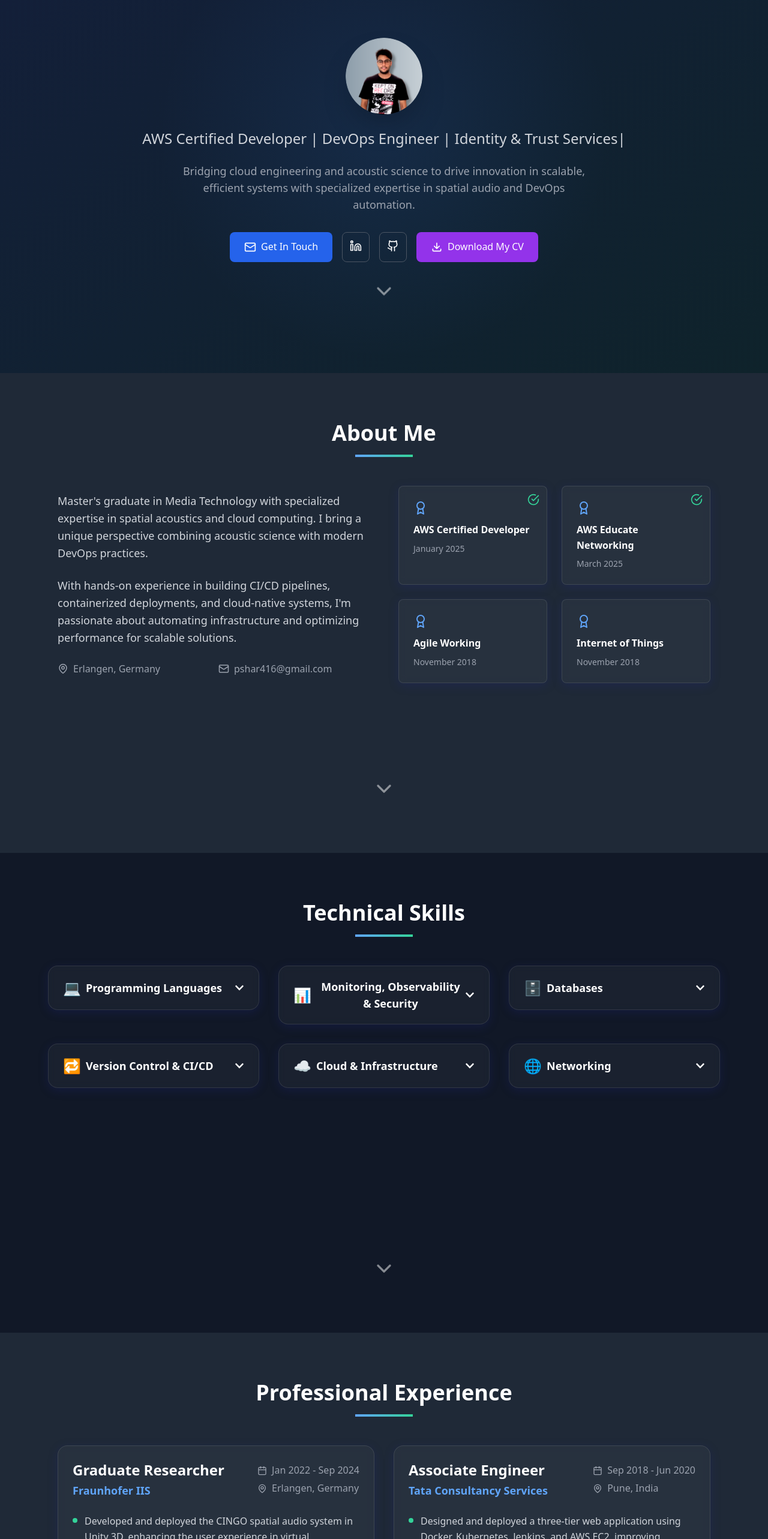
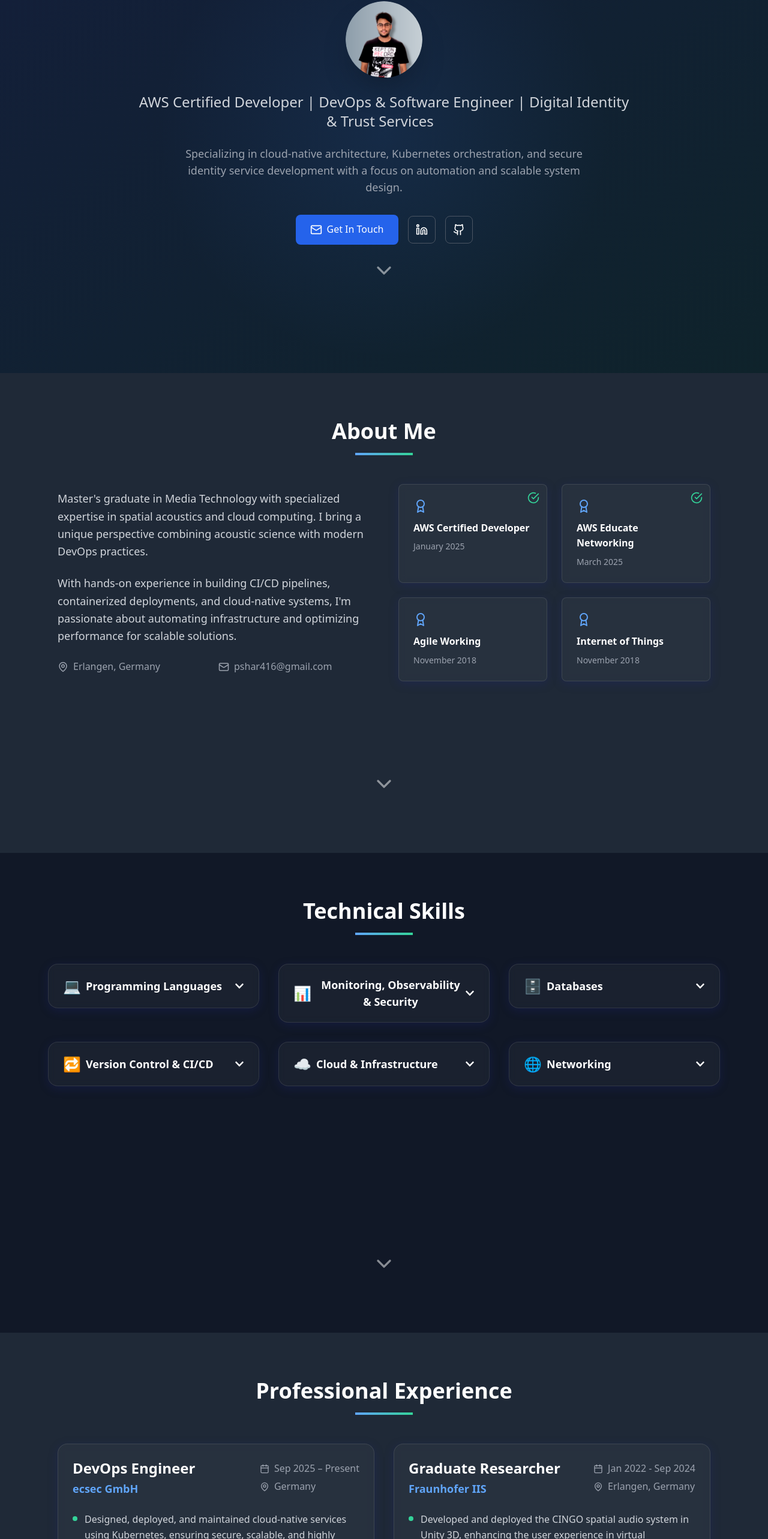
Before and after one commit to Pshar10/React_Web_CI_CD, a React (Vite) app: page / in a window 1280 px wide. Shown: the part 178-2744 px from the top of the page at 60% size. Built offline with nearby package versions, Linux system fonts and the light colour scheme.

Commit message:
Reapply layout updates and experience entry

```diff
--- a/src/components/About.tsx
+++ b/src/components/About.tsx
@@ -24,7 +24,7 @@ const About: React.FC<AboutProps> = ({ visibleElements, scrollToSection }) => {
   return (
     <section
       id="about"
-      className="min-h-screen bg-gray-800 py-20 scroll-snap-start snap-start flex flex-col justify-between"
+      className="min-h-[clamp(40rem,_100vh,_64rem)] bg-gray-800 py-[clamp(3rem,_6vw,_5rem)] scroll-snap-start snap-start flex flex-col justify-between"
     >
       <div className="max-w-6xl mx-auto px-4 sm:px-6 lg:px-8">
         <div className="text-center mb-12" id="about-header">
--- a/src/components/Contact.tsx
+++ b/src/components/Contact.tsx
@@ -42,7 +42,7 @@ const Contact = forwardRef<HTMLElement, ContactProps>(({ visibleElements }, ref)
     <section
       id="contact"
       ref={ref}
-      className="min-h-screen bg-gray-800 text-white flex flex-col justify-center items-center py-20"
+      className="min-h-[clamp(40rem,_100vh,_64rem)] bg-gray-800 text-white flex flex-col justify-center items-center py-[clamp(3rem,_6vw,_5rem)]"
     >
       <div className="max-w-4xl mx-auto px-4 sm:px-6 lg:px-8 text-center w-full">
         <div className="mb-12" id="contact-header">
--- a/src/components/Experience.tsx
+++ b/src/components/Experience.tsx
@@ -35,7 +35,7 @@ const Experience: React.FC<ExperienceProps> = ({
   return (
     <section
       id="experience"
-      className="min-h-screen py-20 bg-gray-800 scroll-snap-start snap-start flex flex-col justify-between"
+      className="min-h-[clamp(40rem,_100vh,_64rem)] py-[clamp(3rem,_6vw,_5rem)] bg-gray-800 scroll-snap-start snap-start flex flex-col justify-between"
     >
       <div className="max-w-6xl mx-auto px-4 sm:px-6 lg:px-8">
         <div className="text-center mb-12" id="experience-header">
--- a/src/components/Hero.tsx
+++ b/src/components/Hero.tsx
@@ -10,7 +10,7 @@ const Hero: React.FC<HeroProps> = ({ scrollToSection }) => {
   return (
     <section
       id="hero"
-      className="min-h-screen flex items-center justify-center relative overflow-hidden bg-gray-900 pt-32 scroll-snap-start snap-start"
+      className="min-h-[clamp(40rem,_100vh,_64rem)] flex items-center justify-center relative overflow-hidden bg-gray-900 pt-[clamp(5rem,_8vw,_8rem)] pb-[clamp(3rem,_6vw,_4rem)] scroll-snap-start snap-start"
     >
       <div className="absolute inset-0 bg-gradient-to-br from-blue-900/20 to-emerald-900/20" />
       <div className="absolute inset-0 bg-[radial-gradient(circle_at_50%_50%,rgba(59,130,246,0.1),transparent_50%)]" />
@@ -30,7 +30,9 @@ const Hero: React.FC<HeroProps> = ({ scrollToSection }) => {
             style={{ animationDelay: "0.2s" }}
           >
             <TypeAnimation
-              sequence={["AWS Certified Developer | DevOps Engineer | Identity & Trust Services"]}
+              sequence={[
+                "AWS Certified Developer | DevOps & Software Engineer | Digital Identity & Trust Services",
+              ]}
               wrapper="span"
               speed={60}
               style={{ display: "inline-block" }}
@@ -42,7 +44,7 @@ const Hero: React.FC<HeroProps> = ({ scrollToSection }) => {
             className="text-lg text-gray-400 max-w-2xl mx-auto mb-8 animate-slide-up"
             style={{ animationDelay: "0.4s" }}
           >
-            Bridging cloud engineering and acoustic science to drive innovation in scalable, efficient systems with specialized expertise in spatial audio and DevOps automation.
+            Specializing in cloud-native architecture, Kubernetes orchestration, and secure identity service development with a focus on automation and scalable system design.
           </p>
         </div>
 
@@ -57,7 +59,7 @@ const Hero: React.FC<HeroProps> = ({ scrollToSection }) => {
               <Mail size={20} />
               Get In Touch
             </a>
-          <div className="flex gap-4">
+            <div className="flex gap-4 items-center">
               <a
                 href="https://www.linkedin.com/in/pranav1010/"
                 className="p-3 border border-gray-600 hover:border-blue-400 rounded-lg transition-all duration-300 hover:bg-blue-400/10 transform hover:scale-110 hover:shadow-lg"
@@ -69,29 +71,6 @@ const Hero: React.FC<HeroProps> = ({ scrollToSection }) => {
                 className="p-3 border border-gray-600 hover:border-emerald-400 rounded-lg transition-all duration-300 hover:bg-emerald-400/10 transform hover:scale-110 hover:shadow-lg"
               >
                 <Github size={20} />
-            </a>
-            <a
-              href="/Pranav_CV.pdf"
-              download
-              className="hero-button flex items-center gap-2 bg-purple-600 hover:bg-purple-700 px-6 py-3 rounded-lg transition-all duration-300 transform hover:scale-105 hover:shadow-lg hover:shadow-purple-500/25"
-            >
-              <svg
-                xmlns="http://www.w3.org/2000/svg"
-                className="text-white"
-                fill="none"
-                viewBox="0 0 24 24"
-                stroke="currentColor"
-                strokeWidth={2}
-                width={20}
-                height={20}
-              >
-                <path
-                  strokeLinecap="round"
-                  strokeLinejoin="round"
-                  d="M4 16v2a2 2 0 002 2h12a2 2 0 002-2v-2M7 10l5 5m0 0l5-5m-5 5V4"
-                />
-              </svg>
-              Download My CV
               </a>
             </div>
           </div>
--- a/src/components/Projects.tsx
+++ b/src/components/Projects.tsx
@@ -45,7 +45,7 @@ const Projects: React.FC<ProjectsProps> = ({
   return (
     <section
       id="projects"
-      className="min-h-screen py-20 bg-gray-900 scroll-snap-start snap-start flex flex-col justify-between"
+      className="min-h-[clamp(40rem,_100vh,_64rem)] py-[clamp(3rem,_6vw,_5rem)] bg-gray-900 scroll-snap-start snap-start flex flex-col justify-between"
     >
       <div className="max-w-7xl mx-auto px-4 sm:px-6 lg:px-8">
         <div className="text-center mb-12" id="projects-header">
--- a/src/components/Skills.tsx
+++ b/src/components/Skills.tsx
@@ -18,7 +18,7 @@ const Skills: React.FC<SkillsProps> = ({ visibleElements, scrollToSection }) =>
   return (
     <section
       id="skills"
-      className="min-h-screen bg-gray-900 text-white scroll-snap-start snap-start flex flex-col justify-between py-20"
+      className="min-h-[clamp(40rem,_100vh,_64rem)] bg-gray-900 text-white scroll-snap-start snap-start flex flex-col justify-between py-[clamp(3rem,_6vw,_5rem)]"
     >
       <div className="max-w-6xl mx-auto px-4">
         <div
--- a/src/constants/experience.ts
+++ b/src/constants/experience.ts
@@ -1,4 +1,19 @@
 const experienceData = [
+  {
+    title: "DevOps Engineer",
+    company: "ecsec GmbH",
+    period: "Sep 2025 – Present",
+    location: "Germany",
+    highlights: [
+      "Designed, deployed, and maintained cloud-native services using Kubernetes, ensuring secure, scalable, and highly available environments across multiple deployments.",
+      "Built and optimized containerized microservices with Docker and modern JVM-based frameworks, improving deployment reliability, performance, and consistency across environments.",
+      "Engineered multi-tenant architectures supporting dynamic configuration, policy management, and environment-specific deployments.",
+      "Integrated advanced cryptographic workflows—such as key management, token handling, and secure exchange mechanisms—into service platforms to enable robust authentication and authorization flows.",
+      "Performed extensive interoperability and integration testing with a wide range of client applications and external systems, improving platform compatibility, reliability, and standards alignment.",
+      "Developed internal tooling, automation scripts, and test frameworks to accelerate debugging, validation, and development processes.",
+      "Implemented and optimized industry-standard protocols to support secure, end-to-end service interactions based on evolving global specifications.",
+    ],
+  },
   {
     title: "Graduate Researcher",
     company: "Fraunhofer IIS",
```
Lines whose indentation alone changed are shown as unchanged.
